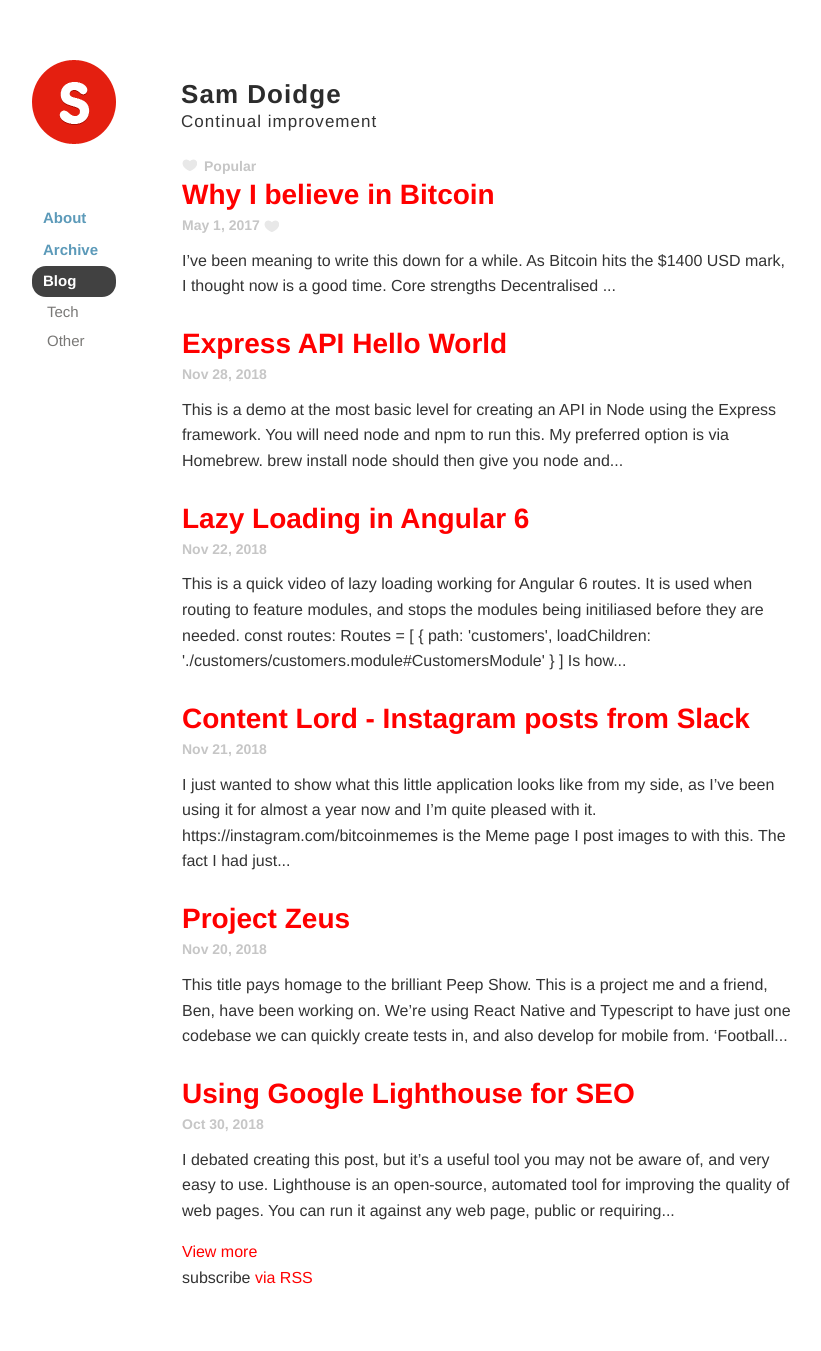
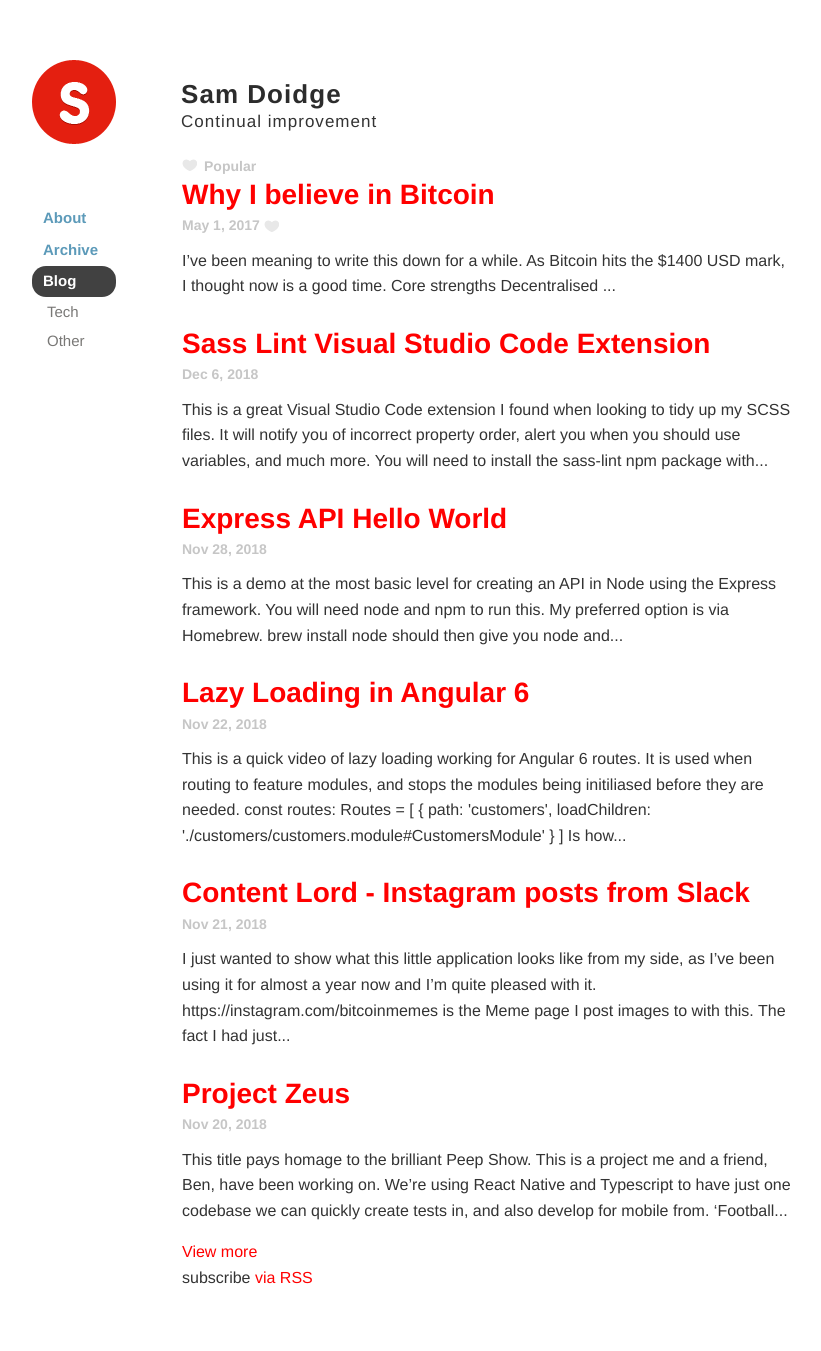
Before and after one commit to samdoidge/samdoidge.com, a Jekyll site: the page built from index.html, in a window 1280 px wide. Shown: the whole page, without its empty margins (228-1049 px from the left). Built offline with Jekyll 4.4.1, drawn with Linux system fonts in a browser that asks for light colours.

Commit message:
sass-lint visual code extension

```diff
--- /dev/null
+++ b/_posts/2018-12-06-sass-lint-visual-studio-code-extension.md
@@ -0,0 +1,16 @@
+---
+layout: post
+title: "Sass Lint Visual Studio Code Extension"
+comments: True
+tags: [tech]
+---
+
+This is a great Visual Studio Code extension I found when looking to tidy up my SCSS files. It will notify you of incorrect property order, alert you when you should use variables, and much more.
+
+You will need to install the <a href="https://github.com/sasstools/sass-lint">sass-lint</a> npm package with the following command `npm install -g sass-lint`. The extension should then automatically detect this. Find it under `Sass Lint` within Visual Code Extensions (Command + Ctrl + x to bring up).
+
+To configure the rules Sass Lint uses, you can create a `.sass-lint.yml` file within the root of your project. More details are on the sass-lint gitub page.
+
+<p style="text-align: center">
+<div class='embed-container'><iframe src='https://www.youtube.com/embed/zGAevaUdhvM' frameborder='0' allowfullscreen></iframe></div>
+</p>
--- a/assets/sass/_post.scss
+++ b/assets/sass/_post.scss
@@ -1,9 +1,9 @@
-@import 'variables.scss';
+@import 'variables';
 
 
 body .markdown-body {
+    border: none;
     padding: 0;
-    border: none;
 }
 
 .markdown-body h1 {
```
